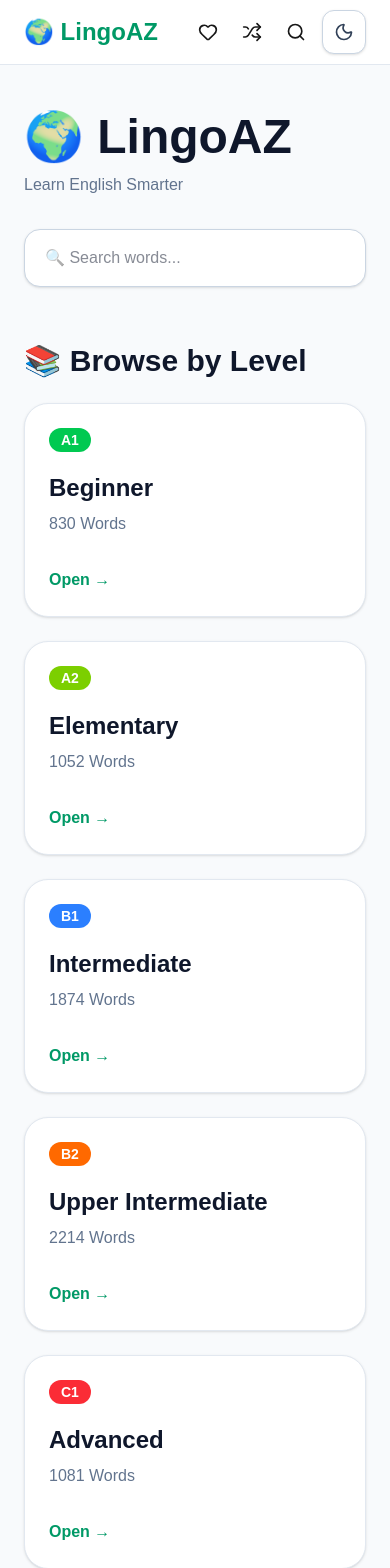
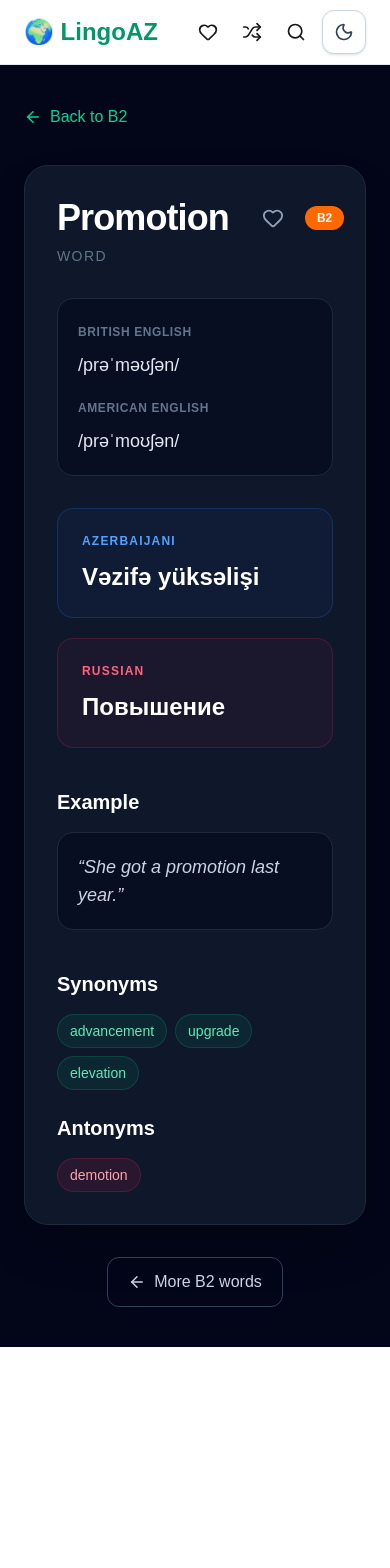
Before and after one commit to ZohraSS/LingoAZ, a Next.js app: page /word/1 in a window 390 px wide. Shown: the top 1568 px of the page. After the commit the page ends 1347 px from the top, so only its background shows below. Built offline with nearby package versions, Linux system fonts and the light colour scheme.

Commit message:
fix: make word details and favorites functional

```diff
--- a/app/word/[id]/page.tsx
+++ b/app/word/[id]/page.tsx
@@ -1,220 +1,246 @@
 "use client";
 
 import Link from "next/link";
+import { ArrowLeft, Heart } from "lucide-react";
+import { useParams } from "next/navigation";
+
 import { words } from "@/data";
-import { categories } from "@/data/categories";
-import { vocabularyTypes } from "@/data/types";
+import FavoriteButton from "@/components/FavoriteButton";
+import LevelBadge from "@/components/LevelBadge";
 
-const levels = [
-  {
-    level: "A1",
-    name: "Beginner",
-    color: "bg-green-500",
-  },
-  {
-    level: "A2",
-    name: "Elementary",
-    color: "bg-lime-500",
-  },
-  {
-    level: "B1",
-    name: "Intermediate",
-    color: "bg-blue-500",
-  },
-  {
-    level: "B2",
-    name: "Upper Intermediate",
-    color: "bg-orange-500",
-  },
-  {
-    level: "C1",
-    name: "Advanced",
-    color: "bg-red-500",
-  },
-  {
-    level: "C2",
-    name: "Proficient",
-    color: "bg-purple-600",
-  },
-];
+export default function WordPage() {
+  const params = useParams();
 
-export default function HomePage() {
+  const id = Number(params.id);
+
+  const word = words.find((item) => item.id === id);
+
+  if (!word) {
     return (
-    <main className="min-h-screen bg-slate-50 text-slate-900 dark:bg-slate-950 dark:text-white">
-      <section className="mx-auto max-w-7xl px-6 py-12">
+      <main className="min-h-screen bg-slate-950 px-6 py-12 text-white">
+        <div className="mx-auto max-w-4xl">
+          <Link
+            href="/"
+            className="inline-flex items-center gap-2 text-emerald-400 hover:text-emerald-300"
+          >
+            <ArrowLeft size={18} />
+            Home
+          </Link>
 
-        {/* Header */}
+          <div className="mt-12 rounded-3xl border border-slate-800 bg-slate-900 p-12 text-center">
+            <h1 className="text-3xl font-bold">
+              Word not found
+            </h1>
 
-        <div className="flex items-center justify-between">
+            <p className="mt-3 text-slate-400">
+              This word does not exist in the vocabulary.
+            </p>
+          </div>
+        </div>
+      </main>
+    );
+  }
+
+  return (
+    <main className="min-h-screen bg-slate-950 px-6 py-10 text-white">
+      <div className="mx-auto max-w-5xl">
+
+        <Link
+          href={`/level/${word.level}`}
+          className="inline-flex items-center gap-2 text-emerald-400 transition hover:text-emerald-300"
+        >
+          <ArrowLeft size={18} />
+          Back to {word.level}
+        </Link>
+
+        <article className="mt-8 overflow-hidden rounded-3xl border border-slate-800 bg-slate-900 shadow-2xl">
+
+          <div className="p-8 md:p-10">
+
+            <div className="flex items-start justify-between gap-6">
 
               <div>
-            <h1 className="text-5xl font-black">
-              🌍 LingoAZ
+                <h1 className="text-4xl font-black tracking-tight md:text-5xl">
+                  {word.word}
                 </h1>
 
-            <p className="mt-3 text-slate-500 dark:text-slate-400">
-              Learn English Smarter
+                <p className="mt-2 text-sm uppercase tracking-widest text-slate-500">
+                  {word.type}
                 </p>
               </div>
 
+              <div className="flex items-center gap-3">
+                <FavoriteButton id={word.id} />
+                <LevelBadge level={word.level} />
+              </div>
 
             </div>
 
-        {/* Search */}
+            <div className="mt-8 grid gap-4 rounded-2xl border border-slate-800 bg-slate-950/50 p-5 md:grid-cols-2">
 
-        <input
-          placeholder="🔍 Search words..."
-          className="mt-8 w-full rounded-2xl border border-slate-300 bg-white px-5 py-4 shadow-sm outline-none transition focus:border-emerald-500 dark:border-slate-700 dark:bg-slate-900"
-        />
-
-        {/* Levels */}
-
-        <section className="mt-14">
-
-          <h2 className="mb-6 text-3xl font-bold">
-            📚 Browse by Level
-          </h2>
-
-          <div className="grid gap-6 md:grid-cols-2 xl:grid-cols-3">
-
-            {levels.map((item) => {
-
-              const count = words.filter(
-                (w) => w.level === item.level
-              ).length;
-
-              return (
-                <Link
-                  key={item.level}
-                  href={`/level/${item.level}`}
-                  className="rounded-3xl border border-slate-200 bg-white p-6 shadow-sm transition-all hover:-translate-y-1 hover:shadow-xl dark:border-slate-800 dark:bg-slate-900"
-                >
-
-                  <span
-                    className={`${item.color} rounded-full px-3 py-1 text-sm font-bold text-white`}
-                  >
-                    {item.level}
+              <div>
+                <span className="text-xs font-bold uppercase tracking-wider text-slate-500">
+                  British English
                 </span>
 
-                  <h3 className="mt-5 text-2xl font-bold">
-                    {item.name}
-                  </h3>
+                <p className="mt-2 text-lg text-slate-200">
+                  {word.ipaUK || "—"}
+                </p>
+              </div>
 
-                  <p className="mt-2 text-slate-500">
-                    {count} Words
+              <div>
+                <span className="text-xs font-bold uppercase tracking-wider text-slate-500">
+                  American English
+                </span>
+
+                <p className="mt-2 text-lg text-slate-200">
+                  {word.ipaUS || "—"}
                 </p>
-
-                  <p className="mt-8 font-semibold text-emerald-600">
-                    Open →
-                  </p>
-
-                </Link>
-              );
-            })}
+              </div>
 
             </div>
 
-        </section>
+            <div className="mt-8 grid gap-5 md:grid-cols-2">
 
-        {/* Categories */}
+              <div className="rounded-2xl border border-blue-500/20 bg-blue-500/5 p-6">
+                <p className="text-xs font-bold uppercase tracking-widest text-blue-400">
+                  Azerbaijani
+                </p>
 
-        <section className="mt-16">
-
-          <h2 className="mb-6 text-3xl font-bold">
-            📂 Browse by Category
-          </h2>
-
-          <div className="grid gap-4 md:grid-cols-3 xl:grid-cols-4">
-
-            {categories.map((category) => (
-
-              <div
-                key={category.id}
-                className="rounded-2xl border border-slate-200 bg-white p-5 shadow-sm transition hover:shadow-lg dark:border-slate-800 dark:bg-slate-900"
-              >
-
-                <div className="text-4xl">
-                  {category.icon}
+                <p className="mt-3 text-2xl font-semibold">
+                  {word.az || "—"}
+                </p>
               </div>
 
-                <h3 className="mt-4 font-semibold">
-                  {category.name}
-                </h3>
+              <div className="rounded-2xl border border-rose-500/20 bg-rose-500/5 p-6">
+                <p className="text-xs font-bold uppercase tracking-widest text-rose-400">
+                  Russian
+                </p>
+
+                <p className="mt-3 text-2xl font-semibold">
+                  {word.ru || "—"}
+                </p>
+              </div>
 
             </div>
 
+            {word.definition && (
+              <section className="mt-10">
+                <h2 className="text-xl font-bold">
+                  Definition
+                </h2>
+
+                <p className="mt-3 leading-7 text-slate-400">
+                  {word.definition}
+                </p>
+              </section>
+            )}
+
+            {word.examples && word.examples.length > 0 && (
+              <section className="mt-10">
+                <h2 className="text-xl font-bold">
+                  Examples
+                </h2>
+
+                <div className="mt-4 space-y-4">
+                  {word.examples.map((example, index) => (
+                    <div
+                      key={index}
+                      className="rounded-2xl border border-slate-800 bg-slate-950/50 p-5"
+                    >
+                      <p className="text-lg italic text-slate-200">
+                        “{example.en}”
+                      </p>
+
+                      {example.az && (
+                        <p className="mt-3 text-sm text-blue-400">
+                          AZ: {example.az}
+                        </p>
+                      )}
+
+                      {example.ru && (
+                        <p className="mt-2 text-sm text-rose-400">
+                          RU: {example.ru}
+                        </p>
+                      )}
+                    </div>
                   ))}
+                </div>
+              </section>
+            )}
+
+            {word.example && (
+              <section className="mt-10">
+                <h2 className="text-xl font-bold">
+                  Example
+                </h2>
+
+                <div className="mt-4 rounded-2xl border border-slate-800 bg-slate-950/50 p-5">
+                  <p className="text-lg italic text-slate-300">
+                    “{word.example}”
+                  </p>
+                </div>
+              </section>
+            )}
+
+            {(word.synonyms?.length || word.antonyms?.length) ? (
+              <section className="mt-10 grid gap-6 md:grid-cols-2">
+
+                {word.synonyms && word.synonyms.length > 0 && (
+                  <div>
+                    <h2 className="text-xl font-bold">
+                      Synonyms
+                    </h2>
+
+                    <div className="mt-4 flex flex-wrap gap-2">
+                      {word.synonyms.map((item) => (
+                        <span
+                          key={item}
+                          className="rounded-full border border-emerald-500/20 bg-emerald-500/10 px-3 py-1.5 text-sm text-emerald-300"
+                        >
+                          {item}
+                        </span>
+                      ))}
+                    </div>
+                  </div>
+                )}
+
+                {word.antonyms && word.antonyms.length > 0 && (
+                  <div>
+                    <h2 className="text-xl font-bold">
+                      Antonyms
+                    </h2>
+
+                    <div className="mt-4 flex flex-wrap gap-2">
+                      {word.antonyms.map((item) => (
+                        <span
+                          key={item}
+                          className="rounded-full border border-rose-500/20 bg-rose-500/10 px-3 py-1.5 text-sm text-rose-300"
+                        >
+                          {item}
+                        </span>
+                      ))}
+                    </div>
+                  </div>
+                )}
+
+              </section>
+            ) : null}
 
           </div>
+        </article>
 
-        </section>
-
-        {/* Types */}
-
-        <section className="mt-16">
-
-          <h2 className="mb-6 text-3xl font-bold">
-            📝 Vocabulary Types
-          </h2>
-
-          <div className="grid gap-4 md:grid-cols-3 xl:grid-cols-5">
-
-            {vocabularyTypes.map((type) => (
-
-              <div
-                key={type.id}
-                className="rounded-2xl border border-slate-200 bg-white p-5 shadow-sm transition hover:shadow-lg dark:border-slate-800 dark:bg-slate-900"
+        <div className="mt-8 flex justify-center">
+          <Link
+            href={`/level/${word.level}`}
+            className="inline-flex items-center gap-2 rounded-xl border border-slate-700 px-5 py-3 text-slate-300 transition hover:border-emerald-500 hover:text-emerald-400"
           >
-
-                <div className="text-4xl">
-                  {type.icon}
+            <ArrowLeft size={18} />
+            More {word.level} words
+          </Link>
         </div>
 
-                <h3 className="mt-4 font-semibold">
-                  {type.name}
-                </h3>
-
       </div>
-
-            ))}
-
-          </div>
-
-        </section>
-
-        {/* Explore */}
-
-        <section className="mt-16 mb-20">
-
-          <h2 className="mb-6 text-3xl font-bold">
-            📖 Explore
-          </h2>
-
-          <div className="grid gap-4 md:grid-cols-2 xl:grid-cols-4">
-
-            {[
-              "❤️ Favorites",
-              "🎲 Random Word",
-              "⭐ Recently Added",
-              "🔥 Most Popular",
-            ].map((item) => (
-
-              <div
-                key={item}
-                className="rounded-2xl border border-slate-200 bg-white p-6 shadow-sm transition hover:shadow-lg dark:border-slate-800 dark:bg-slate-900"
-              >
-                <h3 className="font-semibold">
-                  {item}
-                </h3>
-              </div>
-
-            ))}
-
-          </div>
-
-        </section>
-
-      </section>
     </main>
   );
 }
--- a/components/FavoriteButton.tsx
+++ b/components/FavoriteButton.tsx
@@ -34,14 +34,18 @@ export default function FavoriteButton({ id }: Props) {
   return (
     <button
       type="button"
-      onClick={toggleFavorite}
+      onClick={(e) => {
+        e.preventDefault();
+        e.stopPropagation();
+        toggleFavorite();
+      }}
       aria-label={
         isFavorite ? "Remove from favorites" : "Add to favorites"
       }
       title={
         isFavorite ? "Remove from favorites" : "Add to favorites"
       }
-      className="flex h-10 w-10 items-center justify-center rounded-xl transition hover:bg-slate-200 dark:hover:bg-slate-800"
+      className="flex h-10 w-10 shrink-0 items-center justify-center rounded-xl transition hover:bg-slate-800"
     >
       <Heart
         size={22}
--- a/components/WordCard.tsx
+++ b/components/WordCard.tsx
@@ -1,3 +1,5 @@
+import Link from "next/link";
+import { ArrowRight } from "lucide-react";
 import { Word } from "@/types/word";
 import LevelBadge from "./LevelBadge";
 import FavoriteButton from "./FavoriteButton";
@@ -8,14 +10,15 @@ interface Props {
 
 export default function WordCard({ word }: Props) {
   return (
-    <article className="rounded-2xl border border-slate-200 bg-white p-6 shadow-sm transition-all hover:-translate-y-1 hover:border-emerald-400 hover:shadow-lg dark:border-slate-800 dark:bg-slate-900 dark:hover:border-emerald-500">
+    <article className="group relative h-full overflow-hidden rounded-2xl border border-slate-800 bg-slate-900/90 p-6 shadow-lg transition-all duration-300 hover:-translate-y-1 hover:border-blue-500/70 hover:shadow-xl hover:shadow-blue-500/10">
+
       <div className="flex items-start justify-between gap-4">
         <div className="min-w-0">
-          <h2 className="break-words text-2xl font-bold text-slate-900 dark:text-white">
+          <h2 className="break-words text-2xl font-bold tracking-tight text-white transition group-hover:text-blue-400">
             {word.word}
           </h2>
 
-          <p className="mt-1 text-sm font-medium uppercase tracking-wide text-slate-400">
+          <p className="mt-1 text-xs uppercase tracking-wider text-slate-500">
             {word.type}
           </p>
         </div>
@@ -26,51 +29,69 @@ export default function WordCard({ word }: Props) {
         </div>
       </div>
 
-      <div className="mt-5 space-y-2 text-slate-600 dark:text-slate-400">
-        <p>
-          <span className="mr-2 text-xs font-bold uppercase text-slate-400">
-            GB
-          </span>
+      <div className="mt-5 space-y-1.5 text-sm">
+        <p className="text-slate-400">
+          <span className="mr-2 text-slate-500">GB</span>
           {word.ipaUK || "—"}
         </p>
 
-        <p>
-          <span className="mr-2 text-xs font-bold uppercase text-slate-400">
-            US
-          </span>
+        <p className="text-slate-400">
+          <span className="mr-2 text-slate-500">US</span>
           {word.ipaUS || "—"}
         </p>
       </div>
 
-      <div className="mt-6 space-y-3 border-t border-slate-200 pt-5 dark:border-slate-800">
-        <p className="text-slate-900 dark:text-slate-100">
-          <strong className="mr-2 text-blue-500">AZ</strong>
+      <div className="mt-6 space-y-3">
+        <div>
+          <span className="mr-2 text-xs font-bold uppercase tracking-wider text-blue-400">
+            AZ
+          </span>
+
+          <span className="text-slate-100">
             {word.az || "—"}
-        </p>
+          </span>
+        </div>
 
-        <p className="text-slate-900 dark:text-slate-100">
-          <strong className="mr-2 text-pink-500">RU</strong>
+        <div>
+          <span className="mr-2 text-xs font-bold uppercase tracking-wider text-rose-400">
+            RU
+          </span>
+
+          <span className="text-slate-100">
             {word.ru || "—"}
-        </p>
+          </span>
+        </div>
+      </div>
 
       {word.definition && (
-          <p className="pt-3 text-slate-600 dark:text-slate-400">
+        <p className="mt-5 line-clamp-2 text-sm leading-6 text-slate-400">
           {word.definition}
         </p>
       )}
 
-        {word.examples?.[0]?.en && (
-          <p className="border-t border-slate-200 pt-4 italic text-slate-500 dark:border-slate-800 dark:text-slate-400">
-            “{word.examples[0].en}”
+      {(word.example || word.examples?.[0]?.en) && (
+        <div className="mt-5 border-t border-slate-800 pt-4">
+          <p className="line-clamp-2 text-sm italic text-slate-500">
+            “{word.example || word.examples?.[0]?.en}”
           </p>
+        </div>
       )}
 
-        {word.example && (
-          <p className="border-t border-slate-200 pt-4 italic text-slate-500 dark:border-slate-800 dark:text-slate-400">
-            “{word.example}”
-          </p>
-        )}
-      </div>
+      <Link
+        href={`/word/${word.id}`}
+        className="mt-6 flex items-center justify-between border-t border-slate-800 pt-4"
+      >
+        <span className="text-sm font-medium text-blue-400 transition group-hover:text-blue-300">
+          View details
+        </span>
+
+        <ArrowRight
+          size={18}
+          className="text-slate-500 transition-all duration-300 group-hover:translate-x-1 group-hover:text-blue-400"
+        />
+      </Link>
+
+      <div className="pointer-events-none absolute -right-16 -top-16 h-32 w-32 rounded-full bg-blue-500/5 blur-3xl transition group-hover:bg-blue-500/10" />
     </article>
   );
 }
```
Lines whose indentation alone changed are shown as unchanged.
